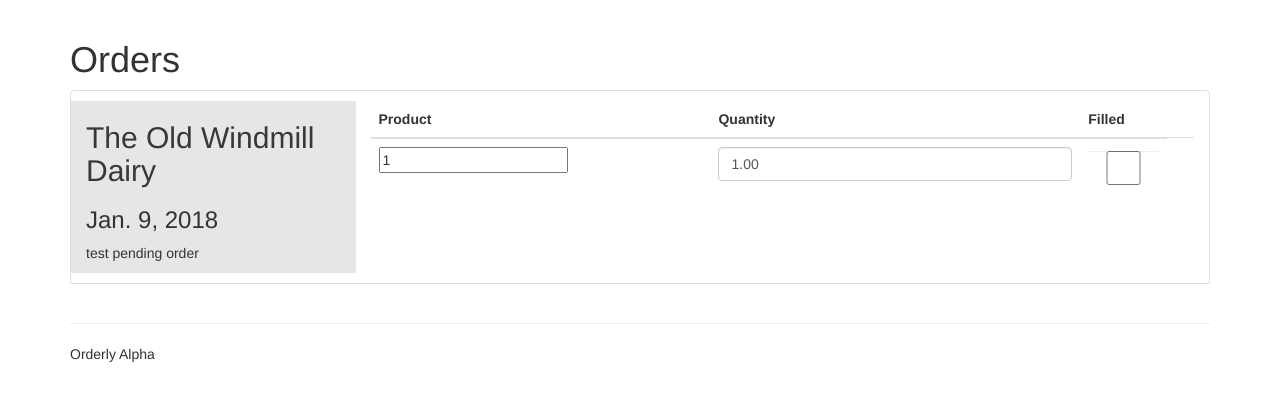
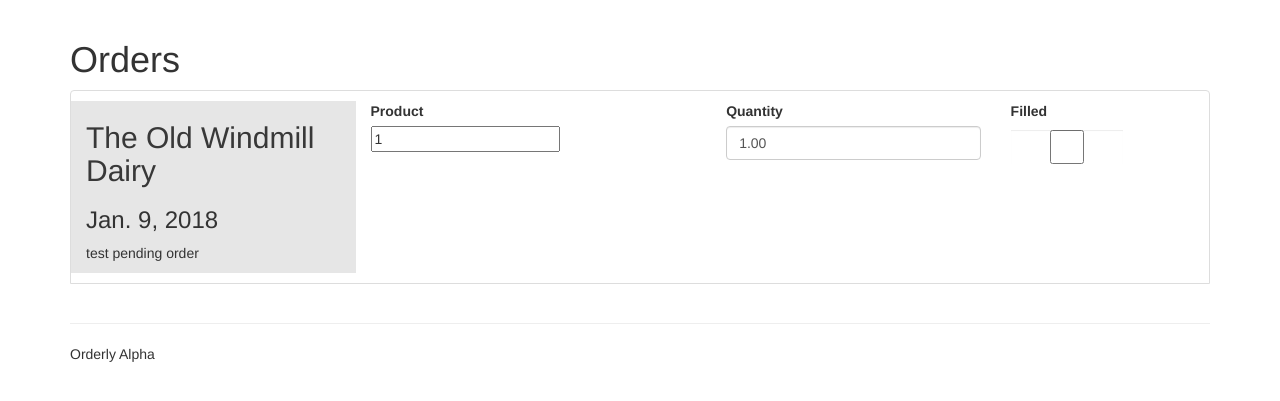
Before and after one commit to ARSoward/orderly, a Django app: page /orders/ in a window 1280 px wide. Shown: the part 52-453 px from the top of the page. Run offline with Django 3.2, Linux system fonts and the light colour scheme; a user stored in the database is signed in; data comes from the database, SQL or seed files in the repository; some libraries are stand-ins or nearby versions.

Commit message:
removed css tables, this time w/o breaking orderlist

```diff
--- a/orders/templates/orders/orderlist.html
+++ b/orders/templates/orders/orderlist.html
@@ -12,26 +12,38 @@
 
 {% block itemContent %}
 <span>
+
+
 <form action="" method="post">{% csrf_token %}
   {{ item.orderItemFormset.management_form }}
-  <table class="table orderDetailList {{item.status}}">
-  {% for form in item.orderItemFormset %}
-    {% if forloop.first %}
-    <thead>
-      <tr>
-      {% for field in form.visible_fields %}
-        <th>{{ field.label}}</th>
-      {% endfor %}
-      </tr>
-    </thead>
-    {% endif %}
-    <tr class="orderItem">
-      {% for field in form %}
-          <td>{{ field}}</td>
-      {% endfor %}
-  {% endfor %}
-    </tr>
-  </table>
+  {{ item.orderItemFormset.media }}
+  <div class='row'>
+    <div class="col-xs-12 col-md-5">
+      <label>Product</label>
+    </div>
+    <div class="col-xs-10 col-md-4">
+      <label>Quantity</label>
+    </div>
+    <div class="col-xs-2 col-2">
+      <label>Filled</label>
+    </div>
+  </div>
+    {% for form in item.orderItemFormset %}
+    <div class="row">
+      <div class='order-spacer'></div>
+      <div class="col-xs-12 col-md-5">
+        {{form.product}}
+      </div>
+      <div class="col-xs-10 col-md-4">
+        {{form.quantity}}
+      </div>
+      <div class="col-xs-2 col-2">
+        {{form.filled}}
+      </div>
+      <div class='order-spacer'></div>
+        {{form.id}}
+    </div>
+    {% endfor %}
 <form>
 </span>
 {% endblock %}
```
